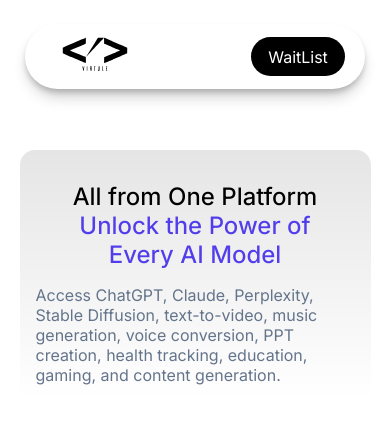
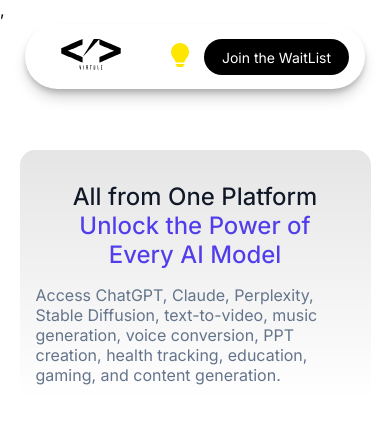
Before and after one commit to hanzilarasool/Virtule, a React (Vite) app in the folder client/: page / in a window 390 px wide. Shown: the top 424 px of the page. Built offline with nearby package versions, Linux system fonts and the light colour scheme.

Commit message:
added dark and light theme updated variables

```diff
--- a/client/package.json
+++ b/client/package.json
@@ -16,6 +16,7 @@
     "prop-types": "^15.8.1",
     "react": "^18.3.1",
     "react-dom": "^18.3.1",
+    "react-icons": "^5.3.0",
     "react-intersection-observer": "^9.13.1",
     "react-router-dom": "^6.27.0"
   },
--- a/client/src/components/Navbar/Navbar.jsx
+++ b/client/src/components/Navbar/Navbar.jsx
@@ -1,7 +1,11 @@
 import { NavLink } from "react-router-dom";
 import styles from "./Navbar.module.css";
+import { BsLightbulb } from "react-icons/bs";
+import { BsLightbulbFill } from "react-icons/bs";
+import { useTheme } from "../../context/theme-context/ThemeContext";
+function Navbar() {
 
-function Navbar() {
+  const {isDark,setDark,setLight}=useTheme();
   return (
     <main className={styles["navbar-wrapper"]}>
       <nav className={styles["navbar"]}>
@@ -10,15 +14,21 @@
             Logo
           </AnimatedElement> */}
           <figure className={styles["logo-figure"]} >
-            <img src="./imgs/logo.svg" alt="logo" className={styles["logo-img"]} />
+
+
+            {isDark ?  <img src="./imgs/logo.svg" alt="logo" className={styles["logo-img"]} />:  <img src="./imgs/logo-bg-black.svg" alt="logo" className={styles["logo-img"]} /> }
           </figure>
         </div>
         <ul className={styles["navbar-list"]}>
+          <li className={styles["theme-toggle-btn-in-list"]}>
+            {isDark? <BsLightbulb fill="white" onClick={()=>setLight()} />: <BsLightbulbFill fill="rgba(255, 230, 0, 1)" stroke="black"  onClick={()=>setDark()} />}
+          </li>
           <li
 
             className={styles["navbar-list-item"]}
           >
-            <NavLink to="#wait-list">WaitList</NavLink>{" "}
+
+            <NavLink to="#wait-list">Join the WaitList</NavLink>{" "}
           </li>
         </ul>
       </nav>
--- a/client/src/components/Navbar/Navbar.module.css
+++ b/client/src/components/Navbar/Navbar.module.css
@@ -8,7 +8,7 @@
 .navbar{
     width: 65%;
     height: 85px;
-     background-color: var(--white-color);
+     background: var(--nav-bg);
      /* background-color: rgba(0, 0, 0, 0.05); */
 
      box-shadow: var(--black-box-shadow);
@@ -25,6 +25,8 @@
 }
 .navbar-list{
     list-style: none;
+    display: flex;
+    gap: 1rem;
 }
 .navbar-list-item a{
     text-decoration: none;
@@ -38,6 +40,7 @@
 .logo-figure{
     width: 100px;
     height: 100%;
+    /* background-color: white; */
 }
 .logo-img{
     width: 100%;
@@ -45,8 +48,15 @@
     object-fit: contain;
     transform: scale(1.75);
 }
+.theme-toggle-btn-in-list{
+    /* transform: scale(1.5); */
+    cursor: pointer;
+}
+.theme-toggle-btn-in-list svg{
+    transform: scale(1.5);
 
-
+    /* cursor: pointer; */
+}
 @media screen  and (max-width: 768px) {
 .navbar{
     width: 80%;
@@ -62,12 +72,13 @@
     .navbar{
         width: 87%;
         height: 65px;
-        padding: 0 1.2rem;
+        padding: 0 1rem;
     }
     .logo-img{
-        transform: scale(1.30);
+        transform: scale(1.20);
     }
     .navbar-list-item a{
         padding: 0.6rem 1.1rem;
+        font-size: 14px;
     }
     }
--- /dev/null
+++ b/client/src/context/theme-context/ThemeContext.jsx
@@ -0,0 +1,37 @@
+import { useState,createContext, useContext,useEffect} from "react";
+import PropTypes from "prop-types";
+export const ThemeContext=createContext()
+
+export const ThemeProvider=({children})=>{
+
+
+const [theme,settheme]=useState(localStorage.getItem("theme") ||"light");
+    const [isDark, setisDark] = useState(theme ==="dark");
+
+
+    useEffect(() => {
+        document.documentElement.setAttribute("theme-data", theme);
+    }, [theme]);
+const setLight=()=>{
+    setisDark(false);
+    settheme("white")
+    localStorage.setItem("theme","light");
+}
+const setDark=()=>{
+    setisDark(true);
+    settheme("dark");
+    localStorage.setItem("theme","dark")
+
+}
+
+
+    return <ThemeContext.Provider value={{isDark,setisDark,setDark,setLight,theme,settheme}}>
+{children}
+    </ThemeContext.Provider>
+
+}
+ThemeProvider.propTypes={
+    children:PropTypes.node.isRequired
+}
+
+export const useTheme=()=>{return useContext(ThemeContext)};
--- a/client/src/index.css
+++ b/client/src/index.css
@@ -1,23 +1,35 @@
 @import url('https://fonts.googleapis.com/css2?family=Inter:wght@100..900&display=swap');
 :root {
+  /* Light theme colors */
+  --background-color: rgba(255, 255, 255, 1); /* Accent color for light theme */
+  --txt-color-black: rgb(16, 24, 40); /* Dark text color */
+  --txt-color-grey: rgb(100, 116, 139); /* Grey text color */
+  --white-color: white;
+  --black-color: black;
+  --black-box-shadow: 0 4px 6px -1px rgba(0, 0, 0, 0.2), 0 10px 15px -3px rgba(0, 0, 0, 0.2);
+  --font-family-sans-serif: 'Inter', sans-serif;
+  --nav-bg:white;
+}
 
---white-color:white;
---black-box-shadow: 0 4px 6px -1px rgba(0, 0, 0, 0.2), 0 10px 15px -3px rgba(0, 0, 0, 0.2);
-/* font families */
---font-family-sans-serif: 'Inter', sans-serif;
---txt-color-grey:rgb(100, 116, 139);
---txt-color-black:rgb(16, 24, 40);
---black-color:black;
---secondary-color:rgba(31, 41, 55, 0.8);;
+[theme-data="dark"] {
+  /* Dark theme colors (inverted from light theme) */
+  --background-color: rgba(0,0,0,0.8); /* Dark gray background */
+--nav-bg:linear-gradient(to bottom, rgba(0, 0, 0, 0.1), rgba(0, 0, 0, 0));
+
+  --txt-color-black: white; /* White text on dark background */
+  --txt-color-grey: white;
+  --white-color: black; /* Inverted text color */
+  --black-color: white; /* Inverted */
+  --black-box-shadow: 0 4px 6px -1px rgba(255, 255, 255, 0.2), 0 10px 15px -3px rgba(255, 255, 255, 0.2);
 }
-*{
+
+* {
   margin: 0;
   padding: 0;
   box-sizing: border-box;
   font-family: var(--font-family-sans-serif);
 }
 
-/* --primary-color:rgba(31, 41, 55, 0.8);
---secondary-color:rgba(96, 165, 250, 0.8);
---background-color:rgba(236, 72, 153, 0.8);
---accent-color:rgba(243, 244, 246, 1); */
+body {
+  background-color: var(--background-color);
+}
--- a/client/src/main.jsx
+++ b/client/src/main.jsx
@@ -2,9 +2,13 @@
 import { createRoot } from 'react-dom/client'
 import App from './App.jsx'
 import './index.css'
+import { ThemeProvider } from './context/theme-context/ThemeContext.jsx'
+createRoot(document.getElementById('root')).render(
+  <ThemeProvider>
+<StrictMode>
+    <App />
 
-createRoot(document.getElementById('root')).render(
-  <StrictMode>
-    <App />
   </StrictMode>,
+  </ThemeProvider>
+
 )
--- a/client/src/pages/styles/Home.module.css
+++ b/client/src/pages/styles/Home.module.css
@@ -29,6 +29,7 @@
 .hero-line{
     font-size: 4.2rem;
     font-weight: 500;
+    color: var(--txt-color-black);
 
     }
 
```
Also changed, not shown: client/public/imgs/logo-bg-black.svg (renamed from client/public/imgs/logo.svg), 1 other file (tests, documents, lock files or other folders).
